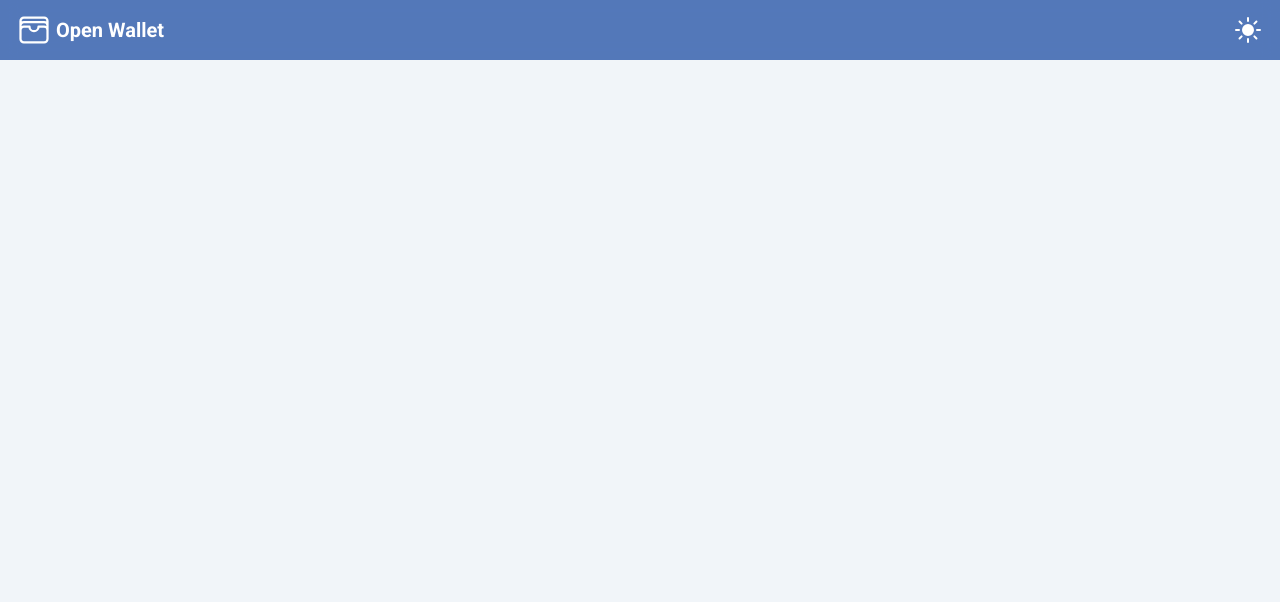
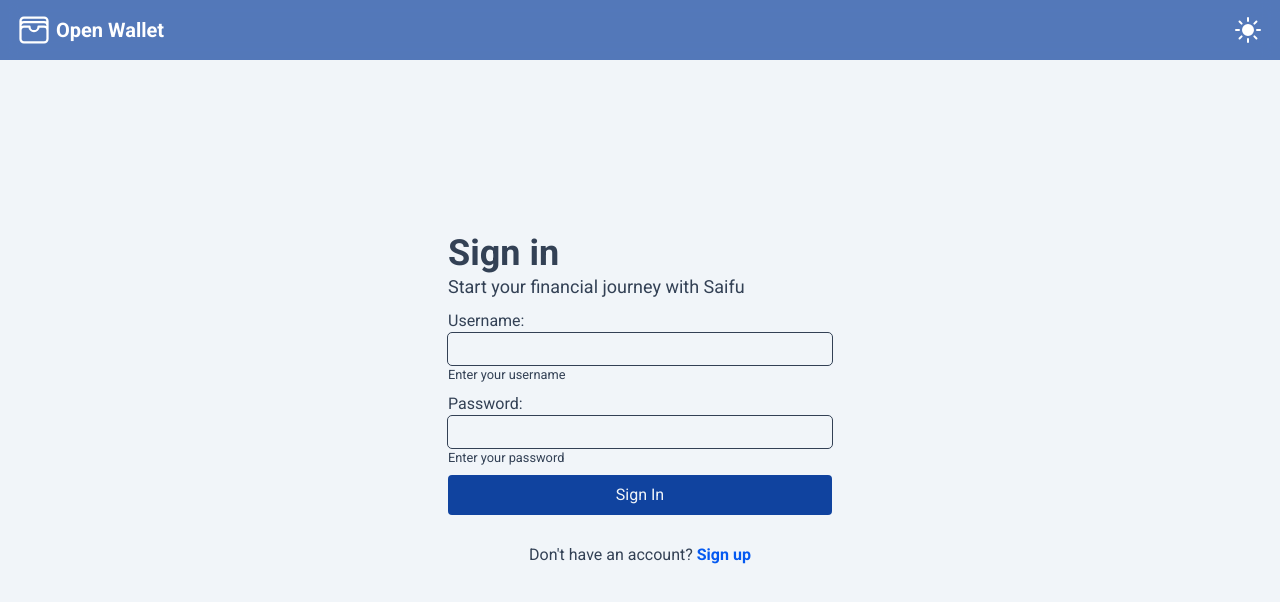
Before and after one commit to LinCie/Saifu-frontend, a React (Vite) app: page /signin in a window 1280 px wide. Shown: the top 602 px of the page. Built offline with nearby package versions, Linux system fonts and the light colour scheme.

Commit message:
added signin page content

```diff
--- a/src/pages/SignInPage/SignInPage.tsx
+++ b/src/pages/SignInPage/SignInPage.tsx
@@ -1,3 +1,128 @@
+import { TextInput, TextLink } from "@/components";
+import { cn } from "@/utilities";
+import { buttonFilledVariants } from "@/variants";
+import { SubmitHandler, useForm } from "react-hook-form";
+
+interface IFormInput {
+  username: string;
+  password: string;
+}
+
 export function SignInPage() {
-  return <></>;
+  const {
+    register,
+    handleSubmit,
+    formState: { errors },
+  } = useForm<IFormInput>();
+  const onSubmit: SubmitHandler<IFormInput> = (data) => console.log(data);
+
+  return (
+    <section
+      id="sign-in-section"
+      className="flex min-h-screen place-content-center"
+    >
+      <div className="flex max-w-sm flex-1 flex-col justify-center">
+        <h1 className="text-4xl font-bold">Sign in</h1>
+        <div className="mb-2 text-lg">
+          Start your financial journey with Saifu
+        </div>
+        <form
+          className="mb-7 flex flex-col gap-2"
+          onSubmit={handleSubmit(onSubmit)}
+        >
+          <div id="username-input-group" className="flex flex-col">
+            <label id="username-label" htmlFor="username">
+              Username:
+            </label>
+            <TextInput
+              {...register("username", {
+                required: { value: true, message: "Username must be filled" },
+                minLength: {
+                  value: 5,
+                  message: "Username must be at least 5 characters long",
+                },
+                maxLength: {
+                  value: 15,
+                  message: "Username must not exceed 15 characters long",
+                },
+                pattern: {
+                  value: /^[a-z0-9._]+$/,
+                  message:
+                    "Username must only contain lowercase letters, numbers, dots, and underlines",
+                },
+              })}
+              id="username"
+              type="text"
+              autoComplete="off"
+              aria-labelledby="username-label"
+              color="primary"
+              size="small"
+              isError={Boolean(errors.username)}
+            />
+            <small
+              className={cn(
+                errors.username
+                  ? "text-danger-600 dark:text-danger-200"
+                  : "text-inherit",
+              )}
+            >
+              {errors.username
+                ? errors.username.message
+                : "Enter your username"}
+            </small>
+          </div>
+          <div id="password-input-group" className="flex flex-col">
+            <label id="password-label" htmlFor="password">
+              Password:
+            </label>
+            <TextInput
+              {...register("password", {
+                required: { value: true, message: "Password must be filled" },
+                minLength: {
+                  value: 8,
+                  message: "Password must be at least 8 characters long",
+                },
+                maxLength: {
+                  value: 30,
+                  message: "Password must not exceed 30 characters long",
+                },
+                pattern: {
+                  value: /^(?=.*[a-z])(?=.*[A-Z])(?=.*\d)(?=.*[\W_]).+$/,
+                  message:
+                    "Password must contain at least one uppercase, one lowercase, one number, and one special character",
+                },
+              })}
+              id="password"
+              type="password"
+              autoComplete="off"
+              aria-labelledby="password-label"
+              color="primary"
+              size="small"
+              isError={Boolean(errors.password)}
+            />
+            <small
+              className={cn(
+                errors.password
+                  ? "text-danger-600 dark:text-danger-200"
+                  : "text-inherit",
+              )}
+            >
+              {errors.password
+                ? errors.password.message
+                : "Enter your password"}
+            </small>
+          </div>
+          <button className={cn(buttonFilledVariants())} type="submit">
+            Sign In
+          </button>
+        </form>
+        <div className="text-center">
+          Don't have an account?{" "}
+          <TextLink className="font-bold" to="/signup">
+            Sign up
+          </TextLink>
+        </div>
+      </div>
+    </section>
+  );
 }
```
